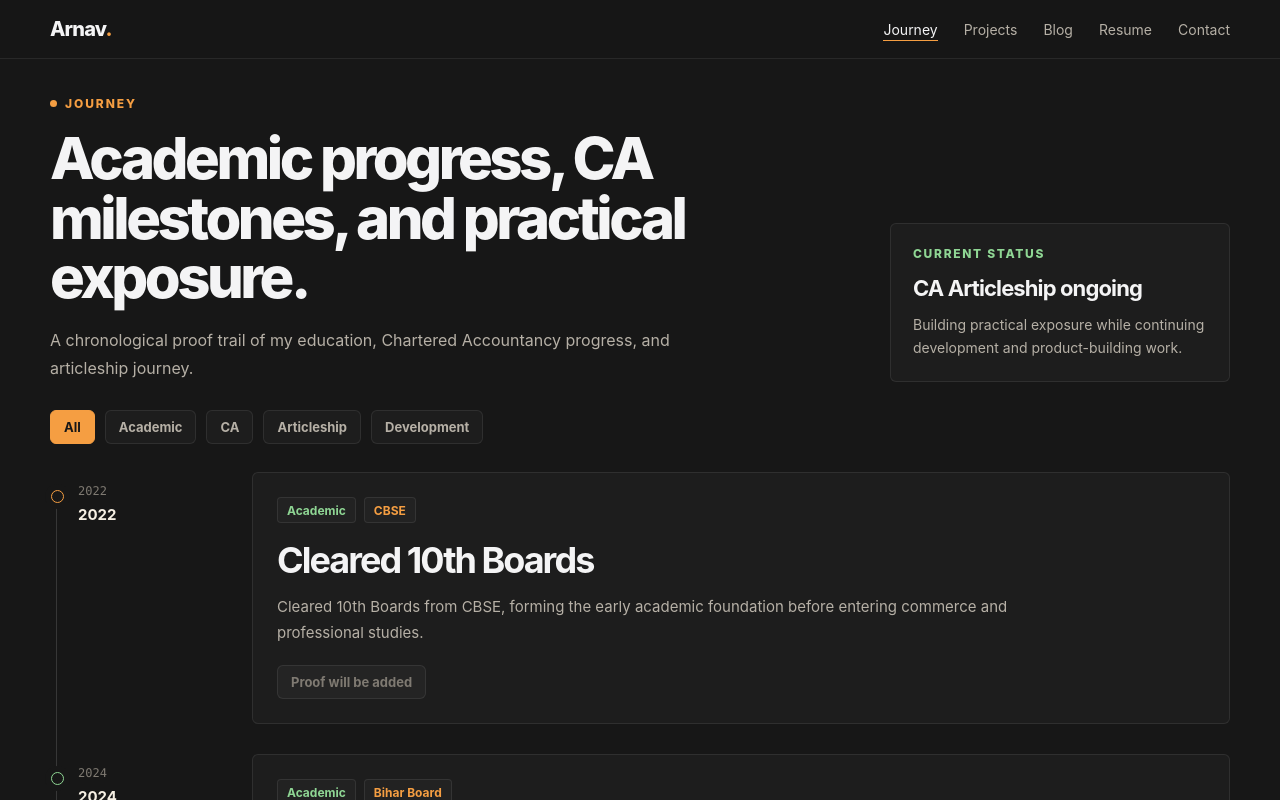
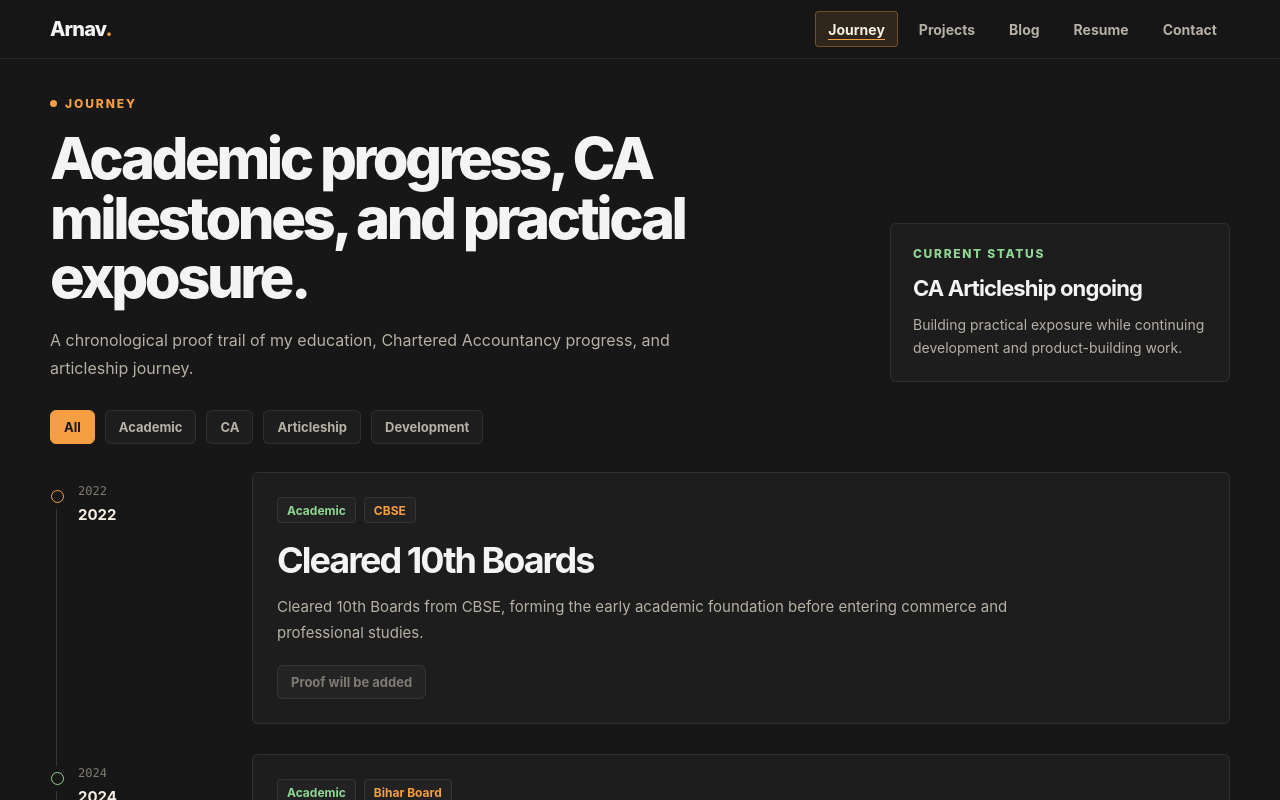
Before and after one commit to arnav-1124/arnav-portfolio, a React app in the folder frontend/: page /journey in a window 1280 px wide. Shown: the top 800 px of the page. Built offline with nearby package versions, Linux system fonts and the light colour scheme; the HTML template or start-up script is replaced by a standard one.

Commit message:
Refine navbar link styling with active pill and orange underline

```diff
--- a/frontend/src/styles/globals.css
+++ b/frontend/src/styles/globals.css
@@ -61,18 +61,29 @@ button {
 .nav-link {
   position: relative;
   display: inline-flex;
+  min-height: 36px;
   align-items: center;
-  min-height: 58px;
+  justify-content: center;
+  padding: 0 12px;
+  border: 1px solid transparent;
+  border-radius: var(--radius-sm);
   color: var(--text-muted);
-  transition: color var(--transition-fast);
+  background: transparent;
+  font-size: 14px;
+  font-weight: 720;
+  transition:
+    color var(--transition-fast),
+    background var(--transition-fast),
+    border-color var(--transition-fast),
+    transform var(--transition-fast);
 }
 
 .nav-link::after {
   content: "";
   position: absolute;
-  left: 0;
-  bottom: 17px;
-  width: 100%;
+  left: 12px;
+  right: 12px;
+  bottom: 6px;
   height: 1px;
   background: var(--accent-orange);
   transform: scaleX(0);
@@ -80,14 +91,25 @@ button {
   transition: transform 260ms ease;
 }
 
-.nav-link:hover,
+.nav-link:hover {
+  color: var(--accent-cream);
+  background: rgba(255, 255, 255, 0.025);
+  border-color: var(--border-soft);
+}
+
 .nav-link--active {
-  color: var(--text-main);
+  color: var(--accent-cream);
+  background: var(--accent-orange-soft);
+  border-color: rgba(245, 158, 66, 0.34);
 }
 
 .nav-link:hover::after,
 .nav-link--active::after {
   transform: scaleX(1);
+}
+
+.nav-link:active {
+  transform: scale(0.98);
 }
 
 .site-header {
@@ -118,10 +140,25 @@ button {
   color: var(--accent-orange);
 }
 
+.site-logo {
+  transition:
+    color var(--transition-fast),
+    transform var(--transition-fast);
+}
+
+.site-logo:hover {
+  color: var(--accent-cream);
+  transform: translateY(-1px);
+}
+
+.site-logo:active {
+  transform: scale(0.98);
+}
+
 .site-nav__links {
   display: flex;
   align-items: center;
-  gap: 26px;
+  gap: 8px;
   color: var(--text-muted);
   font-size: 14px;
 }
@@ -764,8 +801,8 @@ button {
 
   .mobile-menu__link:hover,
   .mobile-menu__link.is-active {
-    color: var(--text-main);
-    background: var(--bg-panel);
+    color: var(--accent-cream);
+    background: var(--accent-orange-soft);
   }
 
   .mobile-menu__link:hover::before,
@@ -1077,23 +1114,6 @@ button {
   color: var(--text-muted);
   font-size: 16px;
   line-height: 1.75;
-}
-
-.project-category-panel {
-  border: 1px solid var(--border-soft);
-  background: var(--bg-panel);
-  border-radius: var(--radius-md);
-  padding: 18px;
-}
-
-.project-category-panel label {
-  display: block;
-  margin-bottom: 9px;
-  color: var(--accent-green);
-  font-size: 12px;
-  letter-spacing: 0.14em;
-  text-transform: uppercase;
-  font-weight: 850;
 }
 
 .project-category-panel {
@@ -1151,20 +1171,6 @@ button {
   line-height: 1.65;
 }
 
-.project-category-panel p {
-  margin: 13px 0 0;
-  color: var(--text-muted);
-  font-size: 14px;
-  line-height: 1.65;
-}
-
-.projects-filter-row {
-  display: flex;
-  flex-wrap: wrap;
-  gap: 10px;
-  padding: 10px 0 26px;
-}
-
 .projects-filter-row {
   display: flex;
   flex-wrap: wrap;
```
